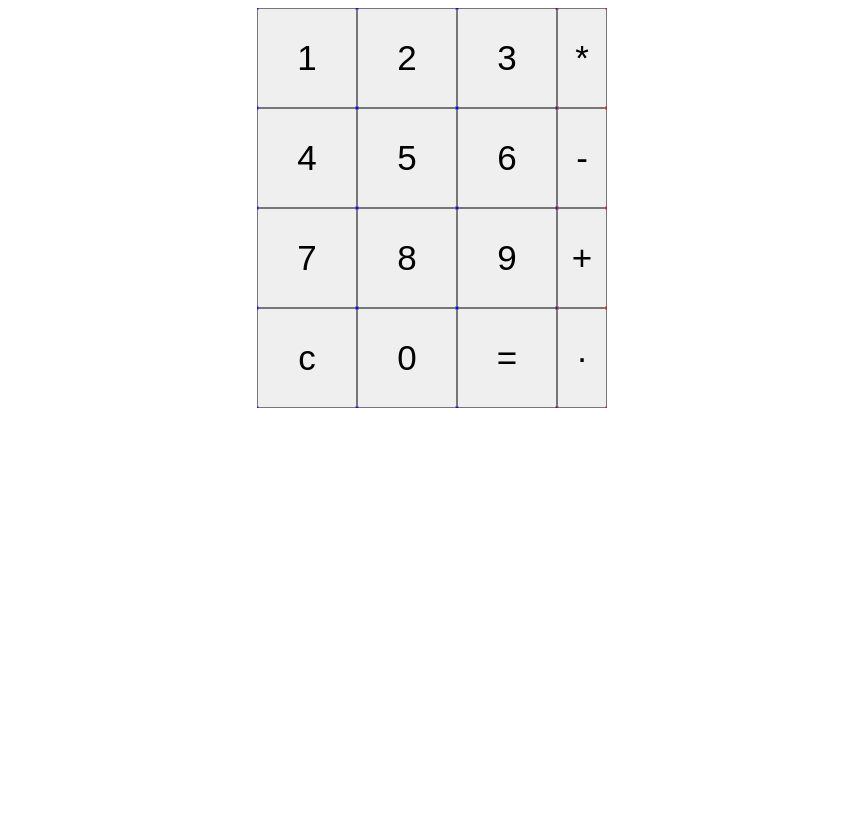
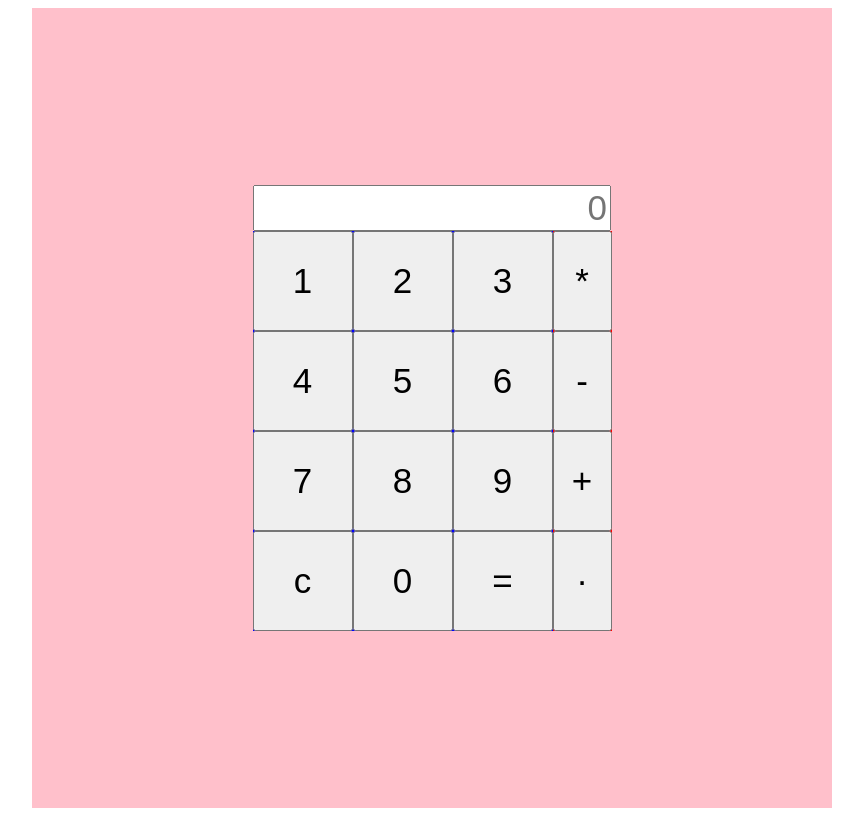
Before and after one commit to ZechJanowicz/calculator, a plain HTML site: page index.html in a window 1280 px wide. Shown: the whole page, without its empty margins (208-1071 px from the left). Drawn offline with Linux system fonts and the light colour scheme.

Commit message:
added extra css and html to further solidify the overall design of the calculator.

```diff
--- a/index.html
+++ b/index.html
@@ -6,6 +6,8 @@
         <link rel="stylesheet" href="stylesheet/stylesheet.css">
     </head>
     <body>
+<div id="card-box">
+    <div><input type="text" placeholder="0" id="placeholder"></div>
     <div id="calculator-card">
         <div id="button-wrapper">
                 <button>1</button>
@@ -20,7 +22,6 @@
                 <button>c</button>
                 <button>0</button>
                 <button>=</button>
-
         </div>
                 <div id="operators">
                     <button>*</button>
@@ -28,7 +29,7 @@
                     <button>+</button>
                     <button>&#183</button>
                 </div>
-
+    </div>
 </div>
         <script src="javascript/javascript.js"></script>
     </body>
--- a/stylesheet/stylesheet.css
+++ b/stylesheet/stylesheet.css
@@ -8,10 +8,25 @@ body {
     justify-content: center;
 }
 
+#placeholder {
+    text-align: end;
+    width: 350px;
+}
+
+#card-box {
+    background-color: pink;
+    width: 800px;
+    height: 800px;
+    display: flex;
+    flex-direction: column;
+    align-items: center;
+    justify-content: center;
+}
+
 
 #calculator-card {
     height: 400px;
-    width: 350px;
+    width: 359px;
     background-color: blue;
     display: flex;
     flex-direction: row;
```
Lines whose indentation alone changed are shown as unchanged.
